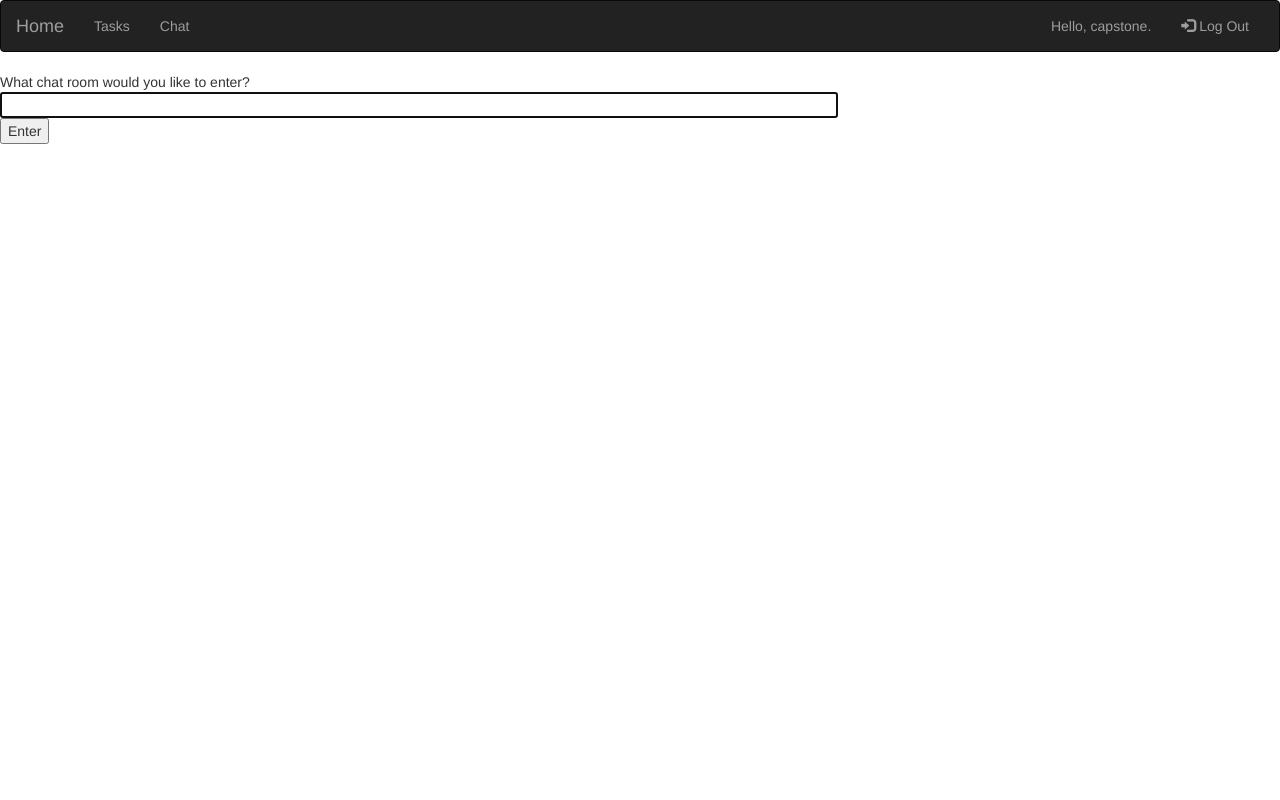
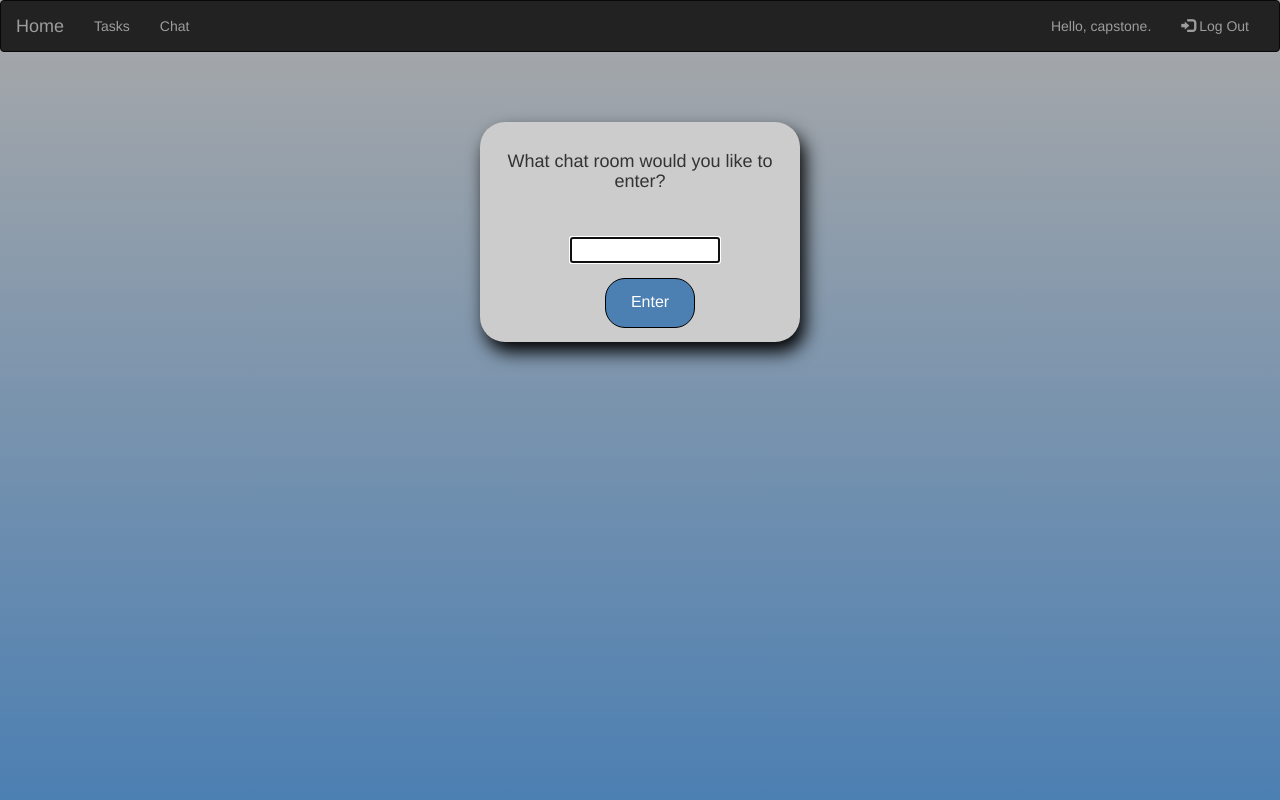
Before and after one commit to Rossmallow/CSC394_CapstoneProject, a Django app: page /chat/ in a window 1280 px wide. Run offline with Django 3.2, Linux system fonts and the light colour scheme; a user stored in the database is signed in; parts of the project's set-up code (start-up, migrations or seed data) failed here and were passed over; some libraries are stand-ins or nearby versions.

Commit message:
commit for styling chat page

```diff
--- a/csc394/csc394/templates/chat/index.html
+++ b/csc394/csc394/templates/chat/index.html
@@ -1,14 +1,60 @@
+<!DOCTYPE html>
+<html>
+
+<head>
+    <style>
+        .chatBox {
+            margin: auto;
+            margin-top: 70px;
+            height: 220px;
+            width: 320px;
+            background-color: #cccccc;
+            border-radius: 25px;
+            box-shadow: 5px 10px 18px black;
+        }
+
+        .chatBox>input[type=text] {
+            width: 150px;
+            margin-left: 90px;
+            margin-top: 15px;
+        }
+
+        .chatBox>input[type=button] {
+            /* width: 150px; */
+            margin-left: 125px;
+            margin-top: 15px;
+            margin-bottom: 30px;
+            background-color: #4C7FB2;
+            border: 1px solid black;
+            font-size: medium;
+            height: 50px;
+            width: 90px;
+            border-radius: 20px;
+            color: white;
+        }
+
+        .chatBox>h4 {
+            text-align: center;
+            padding-top: 30px;
+        }
+    </style>
+</head>
+
+<body style="height: 100vh; background: linear-gradient(to bottom , #a9a9a9 0%, #4C7FB2 100%)">
+
     <!-- chat/templates/chat/index.html -->
+
     {% extends 'login/base.html' %}
     {% block head %}
     <meta charset="utf-8" />
     <title>Chat Rooms</title>
     {% endblock%}
     {% block body %}
-    What chat room would you like to enter?<br />
+    <div class="chatBox">
+        <h4>What chat room would you like to enter?</h4><br />
         <input id="room-name-input" type="text" size="100" /><br />
         <input id="room-name-submit" type="button" value="Enter" />
-
+    </div>
     <script>
         document.querySelector('#room-name-input').focus();
         document.querySelector('#room-name-input').onkeyup = function (e) {
@@ -23,3 +69,6 @@
         };
     </script>
     {% endblock %}
+</body>
+
+</html>
```
Also changed, not shown: csc394/db.sqlite3. Lines whose indentation alone changed are shown as unchanged.
